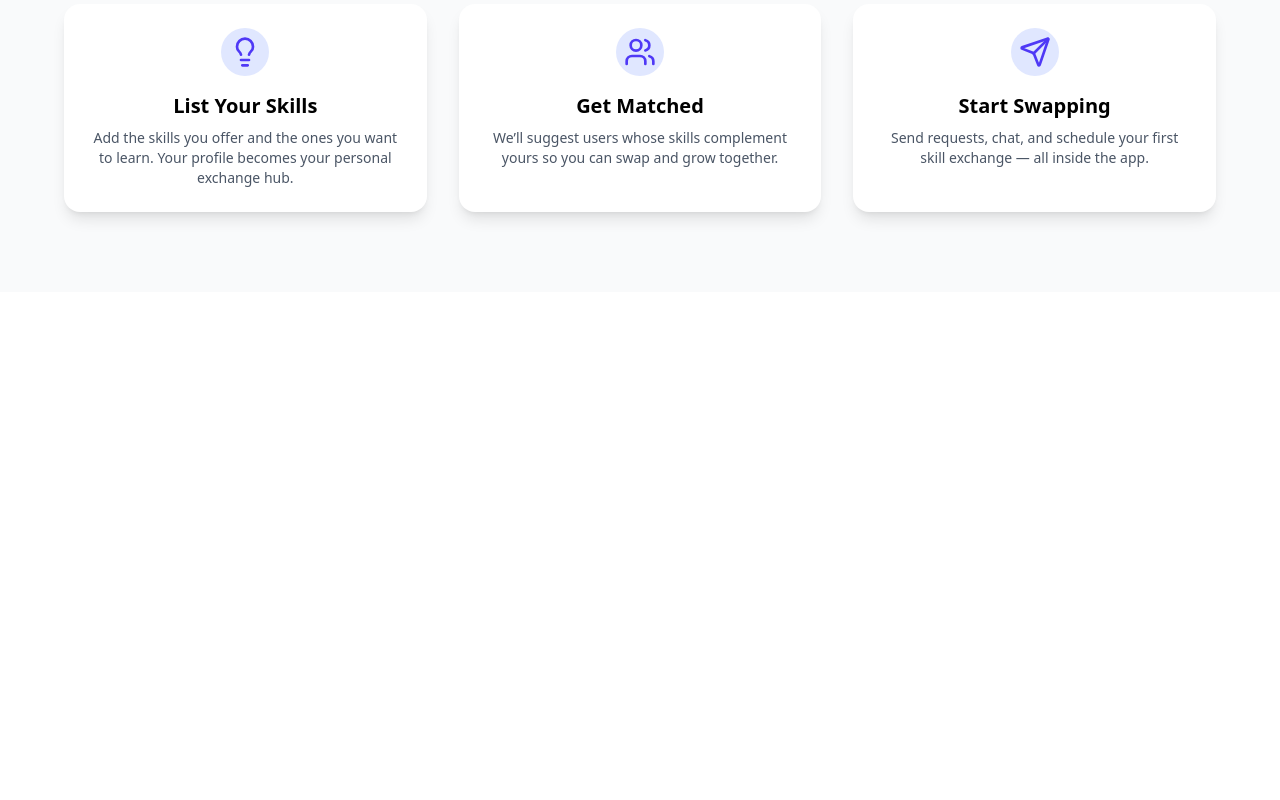
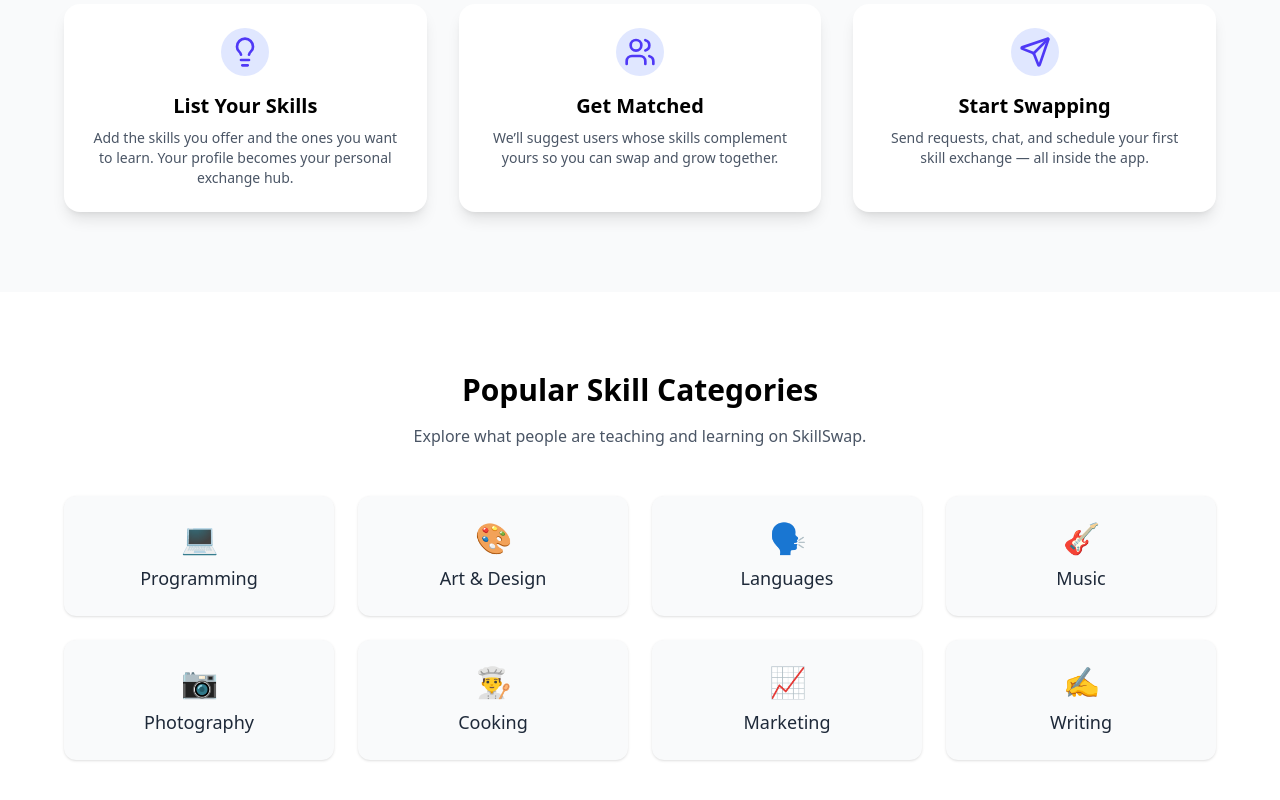
Before and after one commit to aaropaltemaa/SkillSwap, a React (Vite) app in the folder frontend/: page / in a window 1280 px wide. Shown: the part 548-1348 px from the top of the page. Before the commit the page ends 920 px from the top, so only its background shows below. Built offline with nearby package versions, Linux system fonts and the light colour scheme; no server answers.

Commit message:
added a popular skills section in the homepage

```diff
--- /dev/null
+++ b/frontend/src/components/PopularSkills.jsx
@@ -0,0 +1,39 @@
+const skills = [
+  { icon: "💻", label: "Programming" },
+  { icon: "🎨", label: "Art & Design" },
+  { icon: "🗣️", label: "Languages" },
+  { icon: "🎸", label: "Music" },
+  { icon: "📷", label: "Photography" },
+  { icon: "👨‍🍳", label: "Cooking" },
+  { icon: "📈", label: "Marketing" },
+  { icon: "✍️", label: "Writing" },
+];
+
+const PopularSkills = () => {
+  return (
+    <section className="py-20 bg-white px-4 sm:px-6 lg:px-8">
+      <div className="max-w-6xl mx-auto text-center">
+        <h2 className="text-3xl font-bold mb-4">Popular Skill Categories</h2>
+        <p className="text-gray-600 mb-12 max-w-xl mx-auto">
+          Explore what people are teaching and learning on SkillSwap.
+        </p>
+
+        <div className="grid grid-cols-2 sm:grid-cols-3 md:grid-cols-4 gap-6">
+          {skills.map((skill, index) => (
+            <div
+              key={index}
+              className="bg-gray-50 hover:bg-indigo-100 transition-colors rounded-xl shadow-sm p-6 text-center cursor-pointer"
+            >
+              <div className="text-3xl mb-2">{skill.icon}</div>
+              <h3 className="text-lg font-medium text-gray-800">
+                {skill.label}
+              </h3>
+            </div>
+          ))}
+        </div>
+      </div>
+    </section>
+  );
+};
+
+export default PopularSkills;
--- a/frontend/src/pages/HomePage.jsx
+++ b/frontend/src/pages/HomePage.jsx
@@ -1,5 +1,6 @@
 import Hero from "../components/Hero";
 import HowItWorks from "../components/HowItWorks";
+import PopularSkills from "../components/PopularSkills";
 
 const HomePage = ({ successMessage }) => (
   <>
@@ -11,6 +12,7 @@ const HomePage = ({ successMessage }) => (
     <Hero />
     <div className="mt-4"></div>
     <HowItWorks />
+    <PopularSkills />
   </>
 );
 
```
